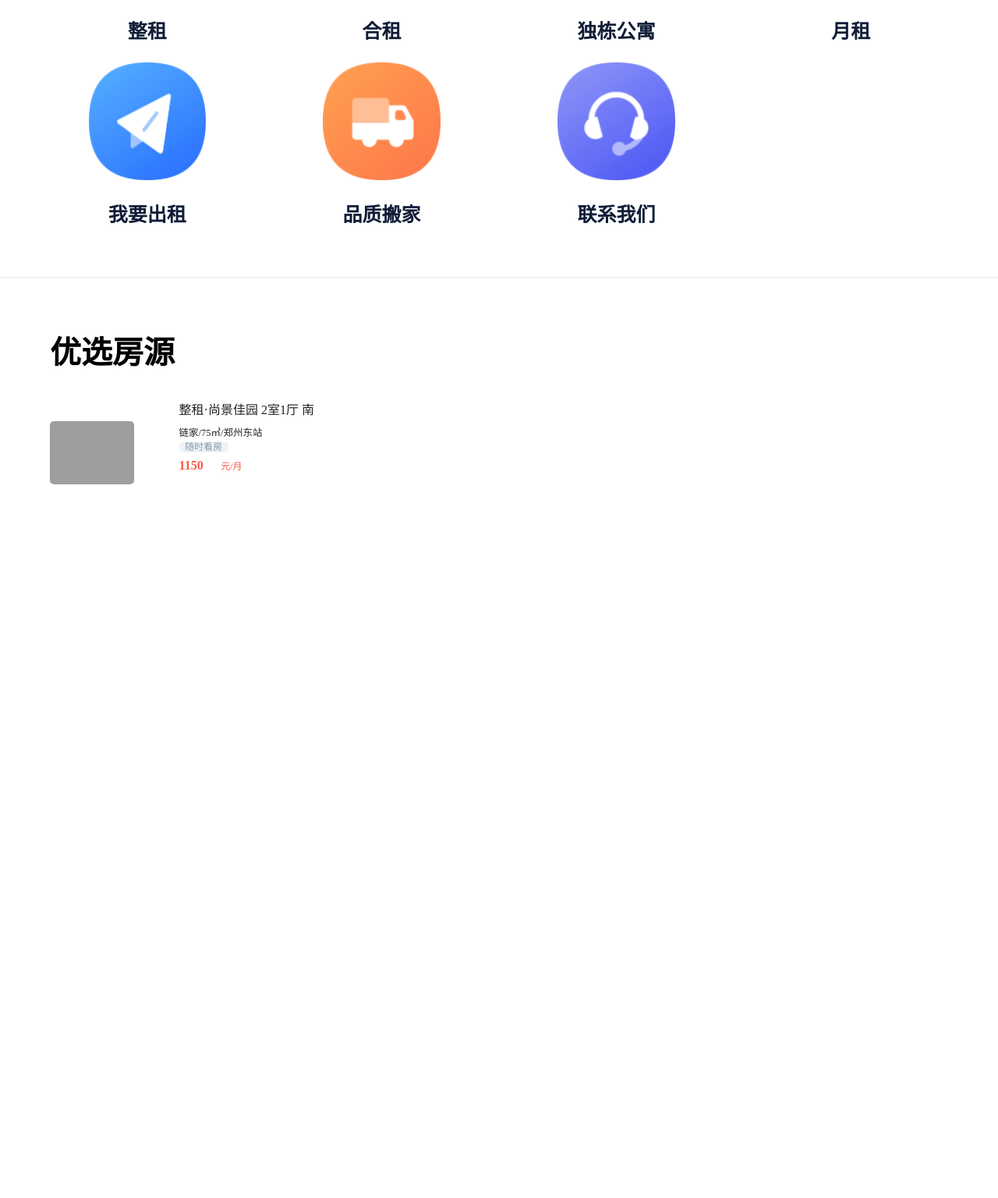
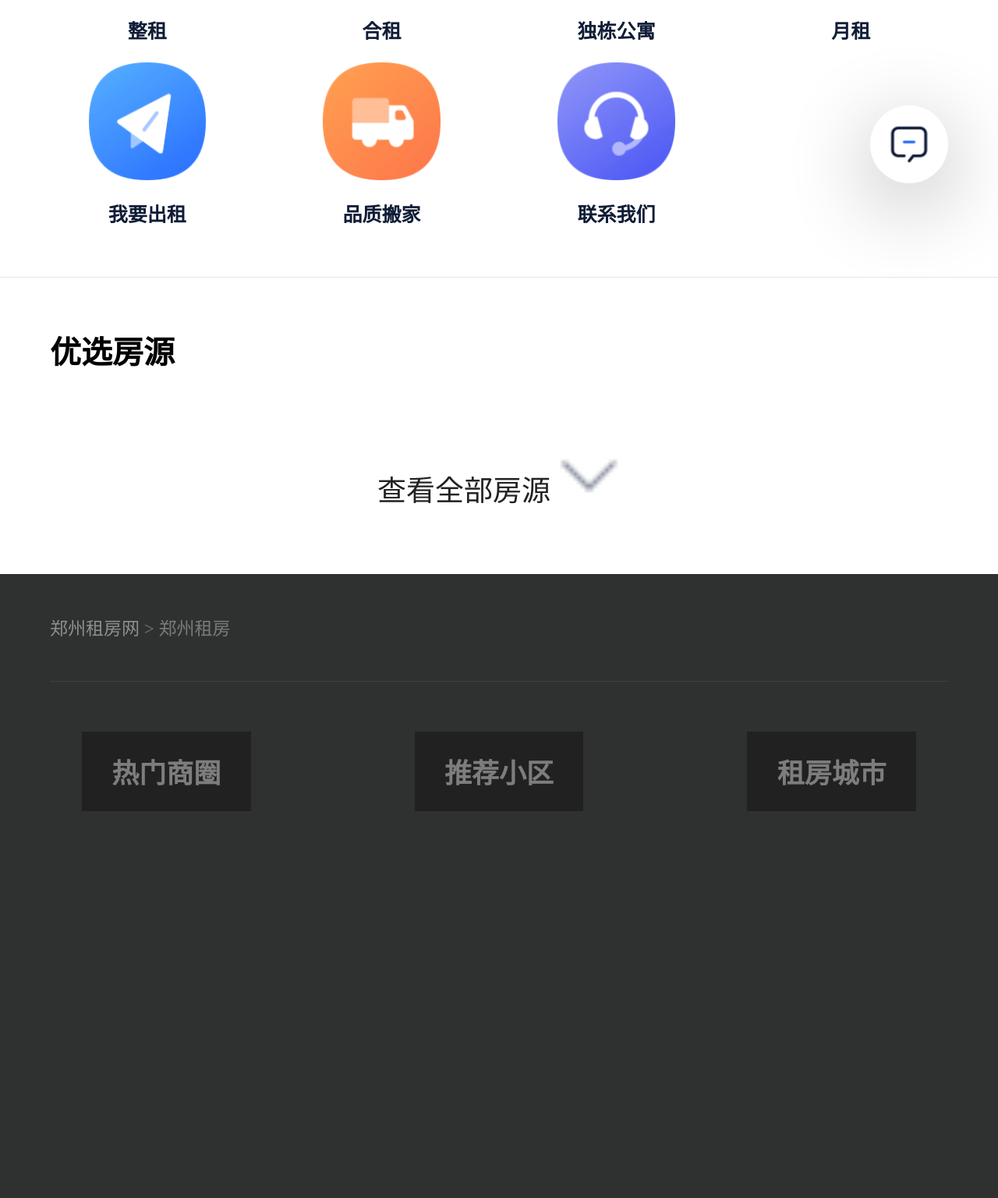
Before and after one commit to C-zy/Beike, a PHP site: page /Rent_house.html in a window 1280 px wide. Shown: the part 425-1961 px from the top of the page at 78% size. Before the commit the page ends 1046 px from the top, so only its background shows below. Run offline with PHP 8.4, Linux system fonts and the light colour scheme; some libraries are stand-ins or nearby versions; grey boxes are pictures that could not be loaded.

Commit message:
租房页面写到底部的tab切换

```diff
--- a/Rent_house.html
+++ b/Rent_house.html
@@ -7,6 +7,8 @@
     <title>Document</title>
     <script src="./js/zepto.min(1.2.0).js"></script>
     <link rel="stylesheet" href="./css/Rent_house.css">
+    <script src="https://cdn.bootcdn.net/ajax/libs/vue/2.6.11/vue.min.js"></script>
+    <script src="https://cdn.bootcdn.net/ajax/libs/axios/0.19.2/axios.min.js"></script>
 </head>
 
 <body>
@@ -83,21 +85,50 @@
     <div class="r_proper">
         <h2>优选房源</h2>
         <div class="pro_details" id="pro_details" style="padding-top: 3%;">
+            <div v-for="list in lists" class="data_link">
                 <a href="">
                     <div class="pro_l">
-                    <img src="./img/proper.jpg!m_fill,w_248,h_186,l_fbk,o_auto" alt="">
+                        <img :src=list.rent_img alt="">
                     </div>
                     <div class="pro_r">
-                    <p>整租·尚景佳园 2室1厅 南</p>
-                    <p>链家/75㎡/郑州东站</p>
-                    <p><span>随时看房</span></p>
-                    <p><span>1150</span><span>元/月</span></p>
+                        <p>{{list.title}}</p>
+                        <p>{{list.content}}</p>
+                        <p v-if="lists.length>0">
+                            <span>{{list.content_item1}}</span>
+                            <span>{{list.content_item2}}</span>
+                            <span>{{list.content_item3}}</span>
+                            <span>{{list.content_item4}}</span>
+                        </p>
+                        <p><span>{{list.number}}</span><span>元/月</span></p>
                     </div>
                 </a>
             </div>
+           <div class="r_all">
+               <a href="" style="text-decoration: none;color: #222;">查看全部房源
+                <img src="./img/down1.png" alt="">
+               </a>
            </div>
+        </div>
+    </div>
+    <div class="r_fixed">
+    </div>
+    <!-- 底部 -->
+    <div class="r_footer">
+        <p class="f_top">
+            <a href="./Rent_house.html" style="color: rgb(142, 142, 142);">郑州租房网</a>
+            >
+            <a href="">郑州租房</a>
+        </p>
+        <div class="f_center">
+           <div class="tab_title">
+                <p>热门商圈</p>
+                <p>推荐小区</p>
+                <p>租房城市</p>
+           </div>
+        </div>
+    </div>
+    <!-- <script src="./js/rent_house.js"></script> -->
     <script>
-        // 字体适配
         (function () {
             function font() {
                 var all = document.documentElement;  // 获取html元素
@@ -113,15 +144,22 @@
                 font()
             }, false)
         })();
+        new Vue({
+            el: "#pro_details",
+            data: {
+                lists: [],
+            },
 
-        // 优选房源数据页面渲染
-        // new Vue({
-        //     el:"#pro_details",
-        //     data:{
-        //         lists:[],
-        //     }
-        // })
-        // $.get('')
+            mounted() {
+                axios.get('http://localhost:3000/cont').then(res => {
+                    console.log(res.data.data)
+                    this.lists=this.lists.concat(res.data.data)
+                }).catch(err => {
+                    console.log(err)
+                })
+            },
+        })
+
     </script>
 </body>
 
--- a/css/Rent_house.css
+++ b/css/Rent_house.css
@@ -122,13 +122,18 @@
 .r_proper h2{
     font-size: .4rem;
 }
-.pro_details a{
+.pro_details .data_link a{
     display: flex;
     text-decoration: none;
     color:#222;
 }
+.data_link{
+    border-bottom: 1px solid #e4e6f0;
+    padding-bottom: 4%;
+    padding-top: 4%;
+}
 .pro_l{
-    flex: 0 0 108px;
+    flex: 0 0 112px;
 }
 .pro_l img{
     width: 100%;
@@ -136,11 +141,16 @@
     vertical-align: middle;
 }
 .pro_r{
-    width: 70%;
+    width: 66%;
     flex-shrink: 0;
     font-size: 16px;
-    padding-left: 5%;
+    padding-left:6%;
     box-sizing: border-box;
+}
+.pro_r p:nth-child(1){
+    /* overflow: hidden;
+    white-space: nowrap;
+    text-overflow: ellipsis; */
 }
 .pro_r p:nth-child(2){
     font-size: 12.5px;
@@ -148,6 +158,7 @@
 }
 .pro_r p:nth-child(3) span{
     font-size: 12px;
+    text-align: center;
     color: #849aae;
     background: rgba(237,240,243,.8);
     padding: 0 1%;
@@ -164,3 +175,57 @@
     padding-left: 3%;
     font-size: 12px;
 }
+.pro_details .r_all{
+    font-size: .37rem;
+    padding: 5% 0;
+    text-align: center;
+    text-decoration: none;
+    color:#101d37;
+    overflow: hidden;
+}
+.pro_details .r_all img{
+    vertical-align: sub;
+    width: 7%;
+}
+.r_fixed{
+    width: 1rem;
+    height: 1rem;
+    background-color: #fff;
+    background: url(../img/Rent_fixed.png) center center no-repeat;
+    background-size: 50% 50%;
+    border-radius: 50%;
+    position: fixed;
+    top: 70%;
+    right: 5%;
+    box-shadow: 0 0.25rem 1.0625rem 0 rgba(0,0,0,.3)
+}
+.r_footer{
+    background: #2f3130;
+    height: 800px;
+}
+.r_footer .f_top{
+    margin: 2% 5%;
+    padding: 4% 0;
+    border-bottom: 1px solid #3e403f;
+    color: #7b7b7b;
+    font-size: .23rem;
+}
+.r_footer .f_top a{
+
+    color: #7b7b7b;
+    text-decoration: none;
+}
+.f_center{
+    padding-top: 3%;
+}
+.tab_title {
+    display: flex;
+    justify-content: space-around;
+}
+.tab_title p{
+    font-size: .35rem;
+    font-weight: 700;
+    color: rgb(125, 125, 125);
+    background: rgb(33, 33, 33);
+    padding: 2% 3%;
+}
```
Also changed, not shown: js/package.json (added, +15 -0 lines), js/rent_house.js (added, +37 -0 lines), js/sellers.js (+4 -22 lines), img/down1.png (added). Lines whose indentation alone changed are shown as unchanged.
